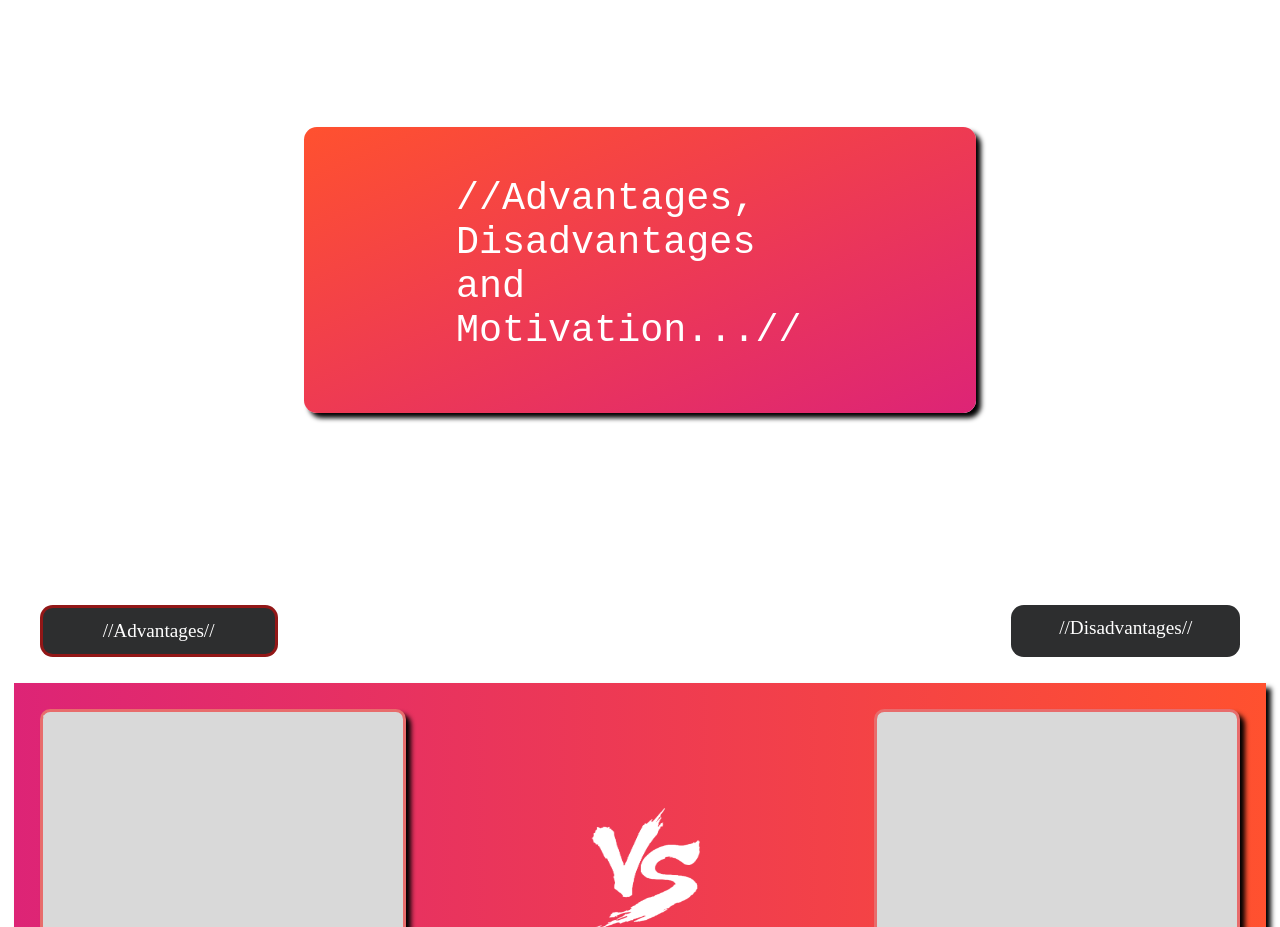
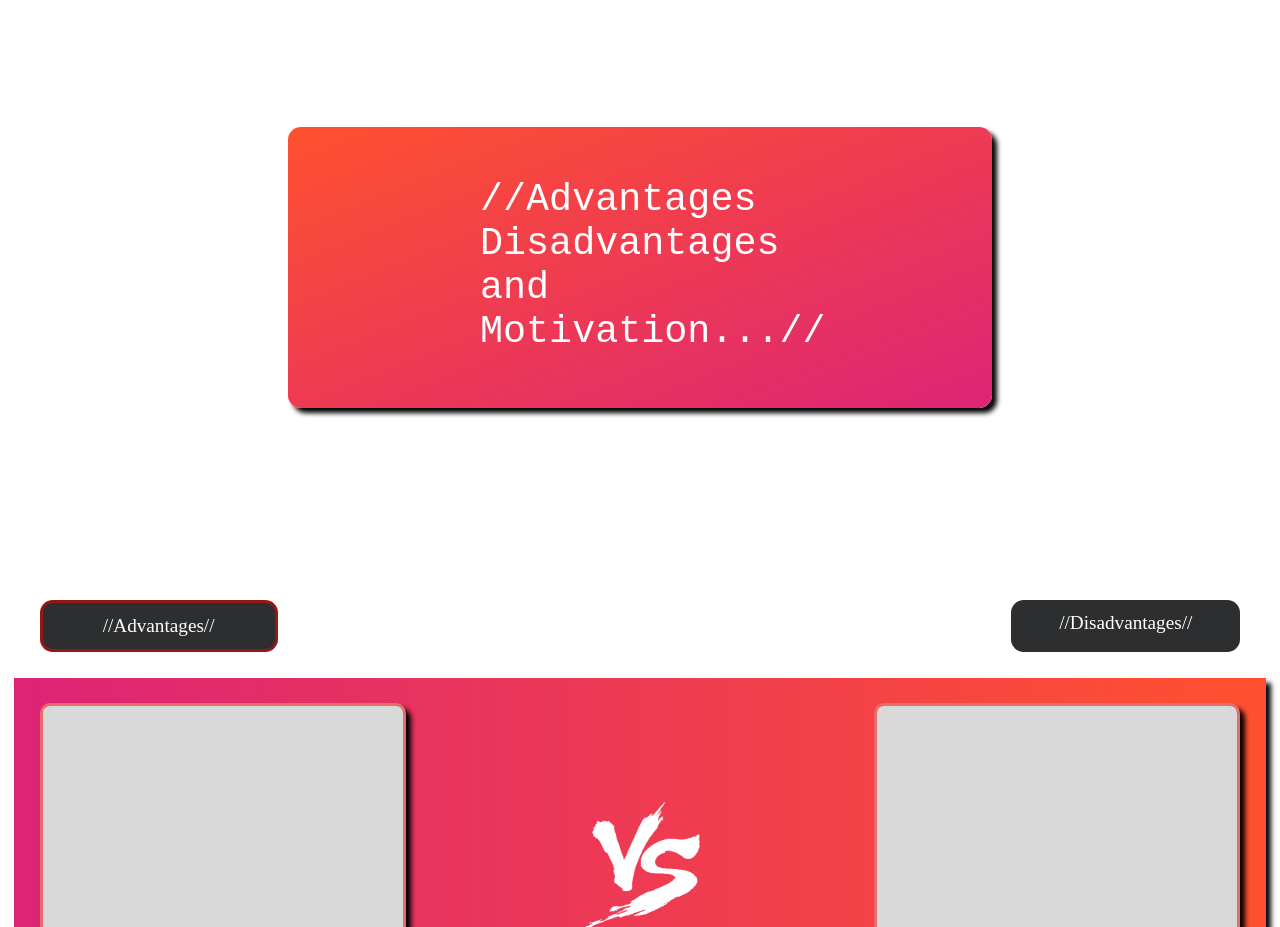
Before and after one commit to Dementexo/Dementexo.github.io, a plain HTML site: page index.html in a window 1280 px wide. Shown: the part 1860-2787 px from the top of the page. Drawn offline with Linux system fonts and the light colour scheme.

Commit message:
small change

```diff
--- a/styles.css
+++ b/styles.css
@@ -219,14 +219,15 @@
 .listSecHeader{
     margin-top:15vw;
     margin-bottom:15vw;
-    width:10vw;
-    height:14.5vw;
+    width:15vw;
+    height:13vw;
     margin-left:auto;
     margin-right:auto;
     font-size:3vw;
-    padding:4%;
-    padding-right:31%;
-    padding-left:12%;
+    padding:4vw;
+    padding-left:15vw;
+    padding-right:25vw;
+    padding-bottom:5vw;
     border-radius:1vw;
     background:linear-gradient(to bottom right, #FF512F, #DD2476);
     font-family:monospace;
```
Also changed, not shown: index.html (+1 -1 lines).
